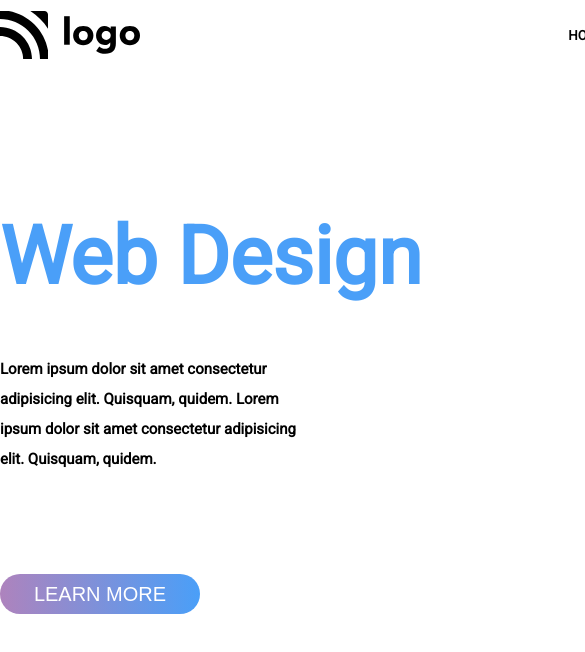
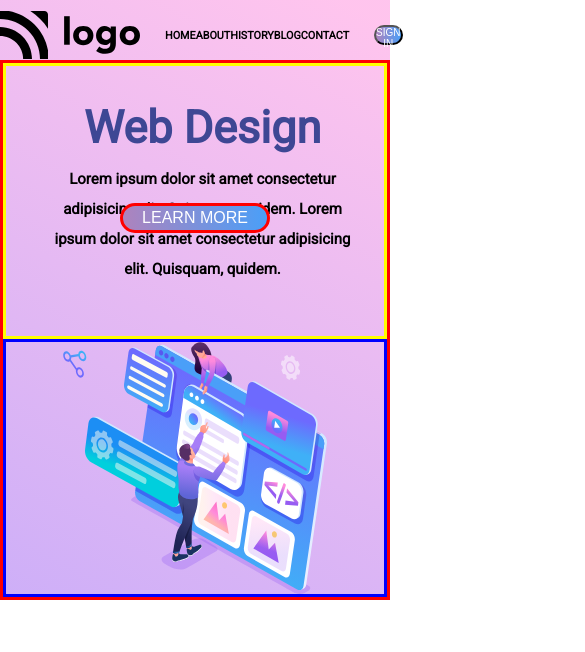
Before and after one commit to kalpeshdhotre/live-class-project-08, a plain HTML site: page index.html in a window 390 px wide. Shown: the top 652 px of the page, 585 px wide, since content can reach past the window. Drawn offline with Linux system fonts and the light colour scheme.

Commit message:
after responsive feature

```diff
--- /dev/null
+++ b/css/index copy.css
@@ -0,0 +1,129 @@
+* {
+    margin: 0;
+    padding: 0;
+    outline: 0;
+  }
+
+.main-div{
+    /* border: solid; */
+    width: 1600px;
+    height: 100vh;
+    background-image: url(../images/backcover.svg);
+    background-repeat: no-repeat;
+    background-position: top right;
+    margin: auto;
+}
+
+nav{
+    display: flex;
+    flex-direction: row;
+    /* border: solid; */
+    width: 1600px;
+    justify-content:space-between ;
+    margin: auto;
+    font-family: Roboto;
+    padding-top: 10px;
+
+}
+
+.signin-btn{
+    height: 20px;
+    align-self: center;
+    border-radius: 25px;
+    /* border: none; */
+    background-image: linear-gradient(to left, #4A9FF8, #AE83BD);
+    color: #ffffff;
+
+}
+
+.nav-items{
+    display: flex;
+    flex-direction: row;
+    /* border: red solid;        */
+    width: 550px;
+    align-items: center;
+    justify-content: space-between;
+}
+
+.intro-section{
+    display: flex;
+    /* border: solid red; */
+    width: 1600px;
+    /* width: 100vh; */
+    height: 100vh;
+    margin: auto;
+}
+
+.left-section{
+    /* border: solid; */
+    width: 350px;
+    /* border: blue solid; */
+
+}
+.left-section h1{
+    /* border: solid; */
+    width: 500px;
+
+}
+
+.imgs-div{
+    display: flex;
+    flex-direction: row;
+    position: relative;
+    /* border: BLUE solid;*/
+    width: 1550px;
+}
+
+.vector-img{
+    width: 100px;
+    /* border: blue solid; */
+    position: relative;
+    top: 550px;
+    left: 330px;
+}
+
+.vector-dot{
+    width: 20px;
+    height: 50px;
+    /* border: solid; */
+    position: relative;
+    left: 280px;
+    top: 480px;
+}
+
+.left-section > h1{
+    font-size: 80px;
+    margin-top: 150px;
+    color: #4A9FF8;
+    font-family: Roboto;
+}
+
+.left-section > h4{
+    display: block;
+    /* border: solid; */
+    font-size: 15px;
+    margin-top: 50px;
+    font-family: ROBOTO;
+    width: 300px;
+    line-height: 200%;
+}
+
+.learn-more-btn{
+    height: 40px;
+    width: 200px;
+    font-size: 20px;
+    /* align-self: center; */
+    border-radius: 25px;
+    border: none;
+    background-image: linear-gradient(to left, #4A9FF8, #AE83BD);
+    color: #ffffff;
+    position: relative;
+    top: 100px;
+}
+
+img[alt~="intro-img"] {
+    /* border: 1px solid red; */
+    position: absolute;
+    top: 100px;
+    left: 850px;
+}
--- a/css/index.css
+++ b/css/index.css
@@ -2,28 +2,27 @@
     margin: 0;
     padding: 0;
     outline: 0;
+    /* border: solid; */
   }
 
 .main-div{
-    /* border: solid; */
-    width: 1600px;
-    height: 100vh;
+    max-width: 1920px;
     background-image: url(../images/backcover.svg);
     background-repeat: no-repeat;
     background-position: top right;
     margin: auto;
 }
 
+
 nav{
     display: flex;
     flex-direction: row;
     /* border: solid; */
-    width: 1600px;
+    max-width: 1600px;
     justify-content:space-between ;
     margin: auto;
     font-family: Roboto;
     padding-top: 10px;
-
 }
 
 .signin-btn{
@@ -33,13 +32,12 @@ nav{
     /* border: none; */
     background-image: linear-gradient(to left, #4A9FF8, #AE83BD);
     color: #ffffff;
-
 }
 
 .nav-items{
     display: flex;
     flex-direction: row;
-    /* border: red solid;        */
+    /* border: red solid;*/
     width: 550px;
     align-items: center;
     justify-content: space-between;
@@ -47,65 +45,16 @@ nav{
 
 .intro-section{
     display: flex;
-    /* border: solid red; */
-    width: 1600px;
+    flex-wrap: wrap;
+    flex-direction: row;
+    border: solid red;
+
+    /* max-width: 1600px; */
     /* width: 100vh; */
-    height: 100vh;
-    margin: auto;
-}
+    /* height: 100vh; */
+    /* margin: auto; */
+    /* align-items: center; */
 
-.left-section{
-    /* border: solid; */
-    width: 350px;
-    /* border: blue solid; */
-
-}
-.left-section h1{
-    /* border: solid; */
-    width: 500px;
-
-}
-
-.imgs-div{
-    display: flex;
-    flex-direction: row;
-    position: relative;
-    /* border: BLUE solid;*/
-    width: 1550px;
-}
-
-.vector-img{
-    width: 100px;
-    /* border: blue solid; */
-    position: relative;
-    top: 550px;
-    left: 330px;
-}
-
-.vector-dot{
-    width: 20px;
-    height: 50px;
-    /* border: solid; */
-    position: relative;
-    left: 280px;
-    top: 480px;
-}
-
-.left-section > h1{
-    font-size: 80px;
-    margin-top: 150px;
-    color: #4A9FF8;
-    font-family: Roboto;
-}
-
-.left-section > h4{
-    display: block;
-    /* border: solid; */
-    font-size: 15px;
-    margin-top: 50px;
-    font-family: ROBOTO;
-    width: 300px;
-    line-height: 200%;
 }
 
 .learn-more-btn{
@@ -121,9 +70,156 @@ nav{
     top: 100px;
 }
 
+
+.intro-section > *{
+    flex: 1;
+}
+
+
+.imgs-div{
+  max-width: 100%;
+  /* max-height: 100%; */
+  margin: auto;
+  border: solid blue;
+  display: flex;
+  /* display: block; */
+  /* align-items: baseline; */
+}
+
+ .vector-img{
+    width: 5%;
+    /* height: 50%;    */
+    position: absolute;
+    top: 55%;
+    left: 50%;
+}
+
+ .vector-dot{
+    width: 1%;
+    /* height: 50%;     */
+    position: absolute;
+    left: 53%;
+    top: 55%;
+}
+
+
+
 img[alt~="intro-img"] {
-    /* border: 1px solid red; */
-    position: absolute;
-    top: 100px;
-    left: 850px;
+    /* position: absolute;     */
+    /* top: 100px;
+    left: 850px; */
+    max-width:100%;
+    max-height:100%;
 }
+
+.left-section > h1{
+    font-size: 80px;
+    margin-top: 150px;
+    color: #3e4794;
+    font-family: "Roboto";
+    padding-left: 15px;
+}
+
+.left-section > h4{
+    font-size: 15px;
+    margin-top: 30px;
+    font-family: "Roboto";
+    width: 300px;
+    line-height: 200%;
+    padding-left: 15px;
+}
+
+/* Media Query for small screen resolution less than 768px width */
+
+@media (max-width: 768px){
+    .intro-section{
+        flex-direction: column;
+    }
+
+    .left-section{
+        /* text-align: center; */
+        display: flex;
+        flex-direction: column;
+        /* margin: auto;              */
+        border: solid yellow;
+        justify-content: center;
+        align-items: center;
+    }
+
+    .left-section > h1{
+        font-size: 45px;
+        margin-top: 40px;
+        /* color: #3e4794;        */
+        font-family: "Roboto";
+        /* text-align: center; */
+        /* color: red; */
+    }
+
+    .left-section > h4{
+        font-size: 15px;
+        margin-top: 10px;
+        font-family: "Roboto";
+        width: 300px;
+        line-height: 200%;
+        text-align: center;
+        margin-bottom: 15%;
+    }
+
+    .learn-more-btn{
+        display: block;
+        height: 30px;
+        width: 150px;
+        font-size: 16px;
+        border-radius: 25px;
+        background-image: linear-gradient(to left, #4A9FF8, #AE83BD);
+        color: #ffffff;
+        position: absolute;
+        top: 24%;
+        /* left: 38%; */
+        justify-content: center;
+        justify-self: center;
+        border: solid red;
+    }
+
+    .vector-img{
+        /* border: solid red;
+        width: 10%;
+        position: absolute;
+        top: 50%;
+        float: left;       */
+        display: none;
+    }
+
+     .vector-dot{
+        /* border: solid red;
+        width: 3%;
+        height: 50px;
+        position: absolute;
+        left: 7%;
+        bottom: -10%;
+        float: left; */
+        display: none;
+    }
+    img[alt~="intro-img"] {
+        /* position: absolute;     */
+        /* top: 100px;
+        left: 850px; */
+        max-width:70%;
+        margin: auto;
+    }
+
+    .nav-items{
+        font-size: 13px;
+        margin-left: 25px;
+        margin-right: 25px;
+    }
+
+    nav{
+        justify-content:space-around;
+    }
+
+    .signin-btn{
+        font-size: 10px;
+        width: auto;
+    }
+}
--- a/index.html
+++ b/index.html
@@ -36,13 +36,9 @@
           </h4>
           <button class="learn-more-btn">LEARN MORE</button>
         </div>
-        <div class="  ">
+        <div class="imgs-div">
           <img src="./images/vector.svg" alt="vector-img" class="vector-img" />
-          <img
-            src="./images/vector-dot.svg"
-            alt="vector-dot"
-            class="vector-dot"
-          />
+          <img src="./images/vector-dot.svg" alt="vector-dot" class="vector-dot"/>
           <img src="./images/intro-img.svg" alt="intro-img" />
         </div>
       </div>
```
